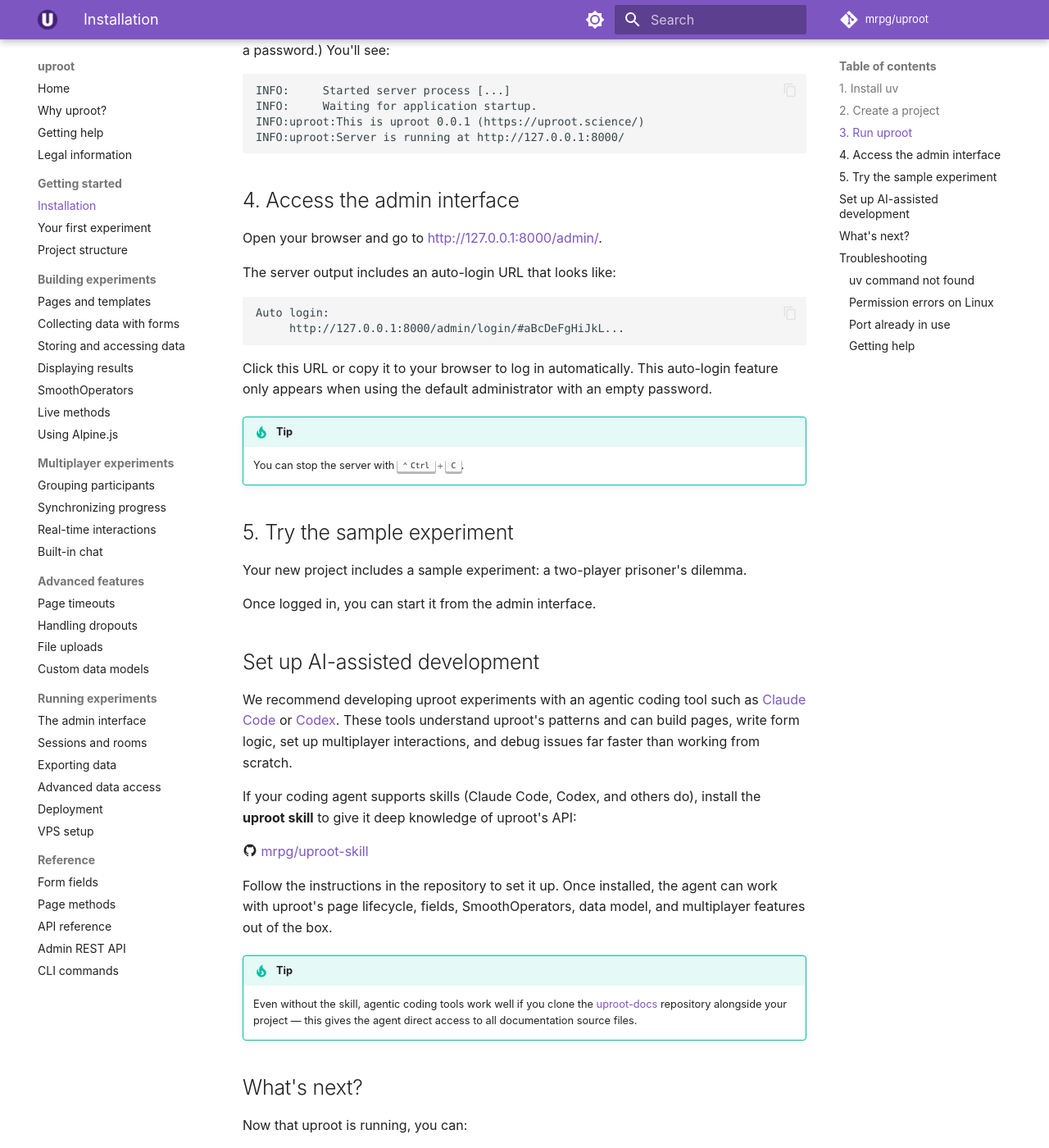
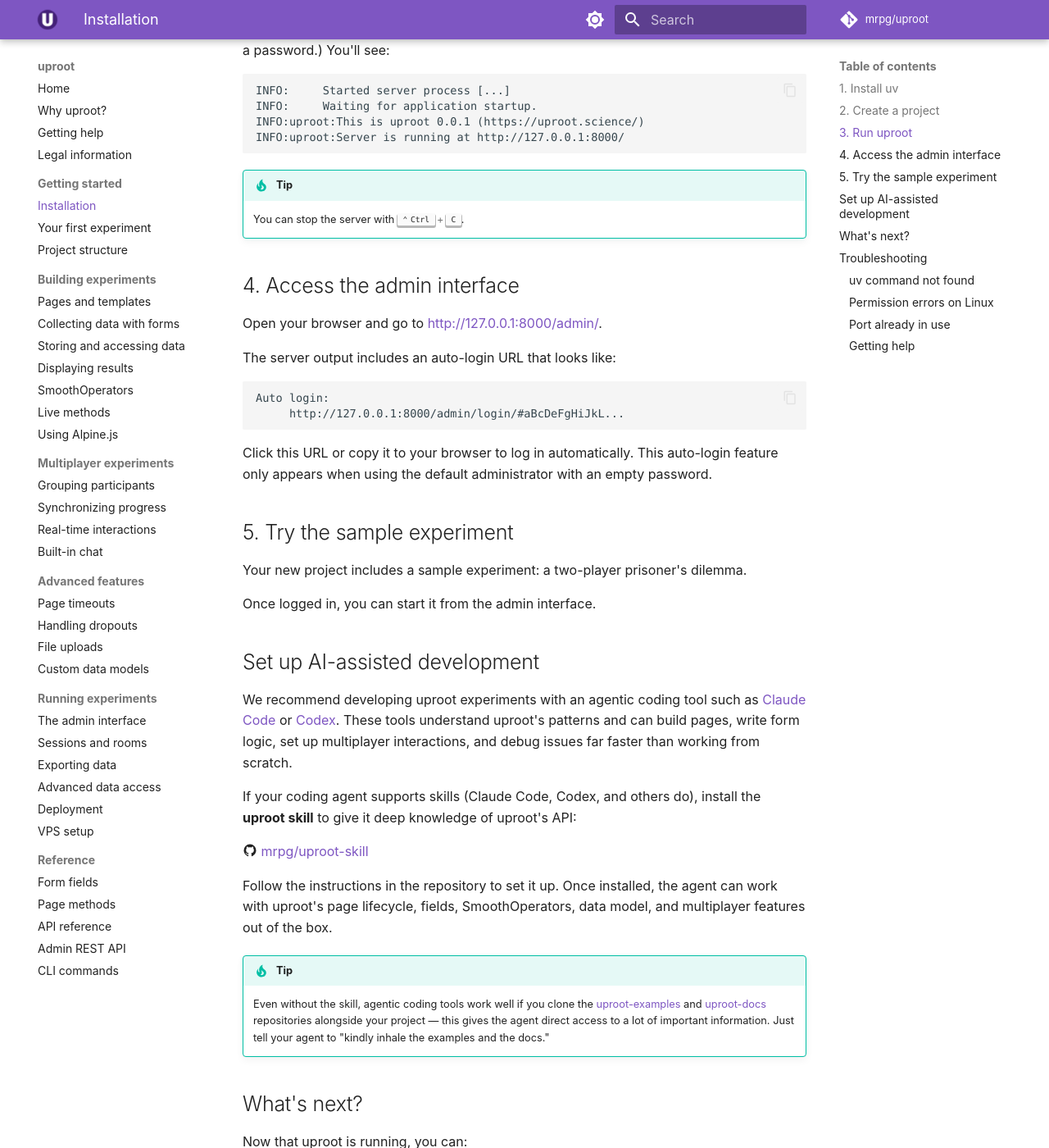
Before and after one commit to mrpg/uproot-docs, an MkDocs documentation site: the page built from docs/getting-started/installation.md, in a window 1280 px wide and 1400 px high, scrolled down 1361 px. Shown: the whole window at 82% size. Built offline with MkDocs 1.6.1 and Material for MkDocs 9.7.7, drawn with Linux system fonts in a browser that asks for light colours; comment, search, counter and statistics services are not loaded.

Commit message:
Update docs

````diff
--- a/docs/getting-started/installation.md
+++ b/docs/getting-started/installation.md
@@ -71,6 +71,9 @@ INFO:uproot:This is uproot 0.0.1 (https://uproot.science/)
 INFO:uproot:Server is running at http://127.0.0.1:8000/
 ```
 
+!!! tip
+    You can stop the server with ++ctrl+c++.
+
 ## 4. Access the admin interface
 
 Open your browser and go to [http://127.0.0.1:8000/admin/](http://127.0.0.1:8000/admin/).
@@ -105,7 +105,7 @@ Follow the instructions in the repository to set it up. Once installed, the agen
 
 !!! tip
 
-    Even without the skill, agentic coding tools work well if you clone the [uproot-docs](https://github.com/mrpg/uproot-docs) repository alongside your project — this gives the agent direct access to all documentation source files.
+    Even without the skill, agentic coding tools work well if you clone the [uproot-examples](https://github.com/mrpg/uproot-examples) and [uproot-docs](https://github.com/mrpg/uproot-docs) repositories alongside your project — this gives the agent direct access to a lot of important information. Just tell your agent to "kindly inhale the examples and the docs."
 
 ## What's next?
 
````
Also changed, not shown: other parts of docs/getting-started/installation.md (+0 -3 lines).
